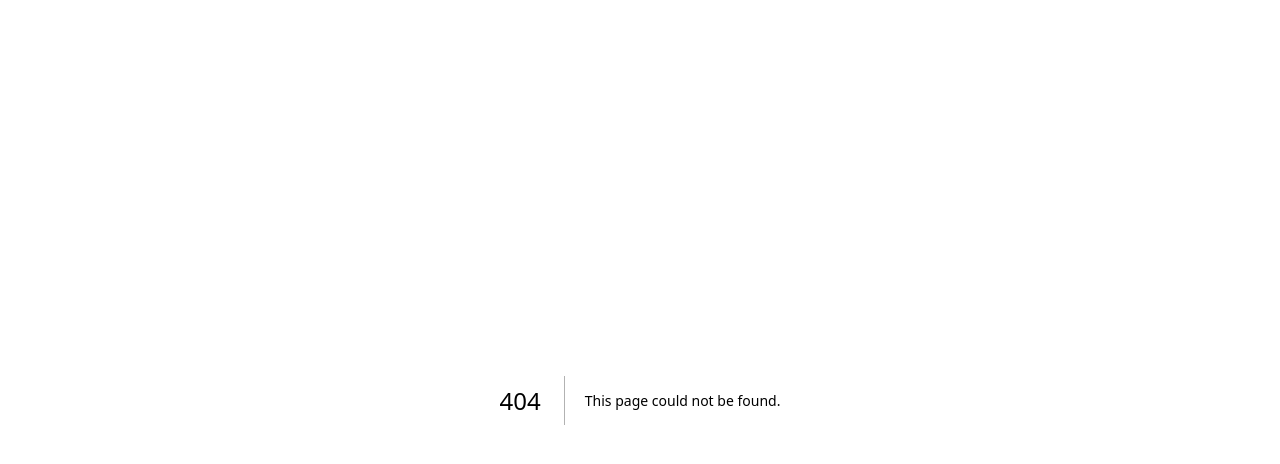
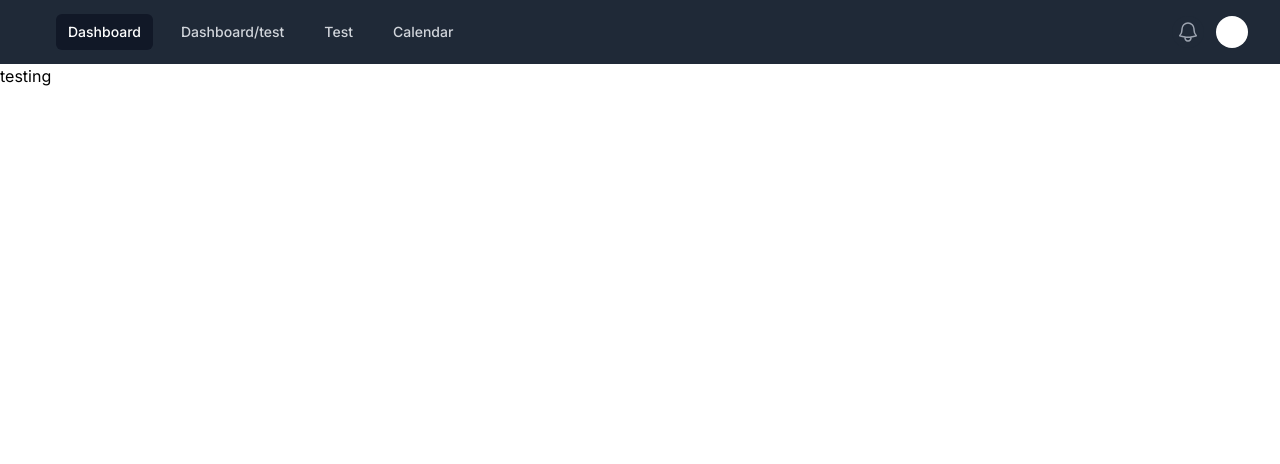
Before and after one commit to sinyongbin/No_Turning_Back, a Next.js app: page /test in a window 1280 px wide. Before the commit this address had no page. Shown: the top 464 px of the page. Built offline with nearby package versions, Linux system fonts and the light colour scheme.

Commit message:
Navbar added
navbar design from tailwindcss

```diff
--- a/package.json
+++ b/package.json
@@ -10,6 +10,7 @@
   },
   "dependencies": {
     "@headlessui/react": "^1.7.17",
+    "@heroicons/react": "^2.0.18",
     "@prisma/client": "^5.3.1",
     "@types/react": "18.2.22",
     "@types/react-dom": "18.2.7",
--- a/src/app/components/Login/MyModal.tsx
+++ b/src/app/components/Login/MyModal.tsx
@@ -35,8 +35,7 @@
                 <Dialog.Panel className="w-full max-w-md transform overflow-hidden rounded-2xl bg-white p-6 text-left align-middle shadow-xl transition-all">
                   <Dialog.Title
                     as="h3"
-                    className="text-lg font-medium leading-6 text-center text-gray-900"
-                  >
+                    className="text-lg font-medium leading-6 text-center text-gray-900">
                     JdoBak
                   </Dialog.Title>
                   <div className="mt-2">
--- /dev/null
+++ b/src/app/components/NavBar/Navbar.tsx
@@ -0,0 +1,156 @@
+"use client"
+
+import { Fragment } from 'react'
+import { Disclosure, Menu, Transition } from '@headlessui/react'
+import { Bars3Icon, BellIcon, XMarkIcon } from '@heroicons/react/24/outline'
+import { useState } from 'react'
+
+const navigation = [
+    { name: 'Dashboard', href: '/dashboard', current: true },
+    { name: 'Dashboard/test', href: '/dashboard/test', current: false },
+    { name: 'Test', href: '/test', current: false },
+    { name: 'Calendar', href: '/editor', current: false },
+  ]
+//api 에서 추가하라고 함
+function classNames(...classes : any) {
+    return classes.filter(Boolean).join(' ')
+}
+
+export default function Navbar() {
+    let [isOpen, setIsOpen] = useState(true)
+   return (
+     <Disclosure as="nav" className="bg-gray-800 sticky top-0">
+       {({ open }) => (
+         <>
+           <div className="mx-auto max-w-7xl px-2 sm:px-6 lg:px-8">
+             <div className="relative flex h-16 items-center justify-between">
+               <div className="absolute inset-y-0 left-0 flex items-center sm:hidden">
+                 {/* Mobile menu button*/}
+                 <Disclosure.Button className="relative inline-flex items-center justify-center rounded-md p-2 text-gray-400 hover:bg-gray-700 hover:text-white focus:outline-none focus:ring-2 focus:ring-inset focus:ring-white">
+                   <span className="absolute -inset-0.5" />
+                   <span className="sr-only">Open main menu</span>
+                   {open ? (
+                     <XMarkIcon className="block h-6 w-6" aria-hidden="true" />
+                   ) : (
+                     <Bars3Icon className="block h-6 w-6" aria-hidden="true" />
+                   )}
+                 </Disclosure.Button>
+               </div>
+               <div className="flex flex-1 items-center justify-center sm:items-stretch sm:justify-start">
+                 <div className="flex flex-shrink-0 items-center">
+
+                   {/*Image    className="h-8 w-auto"
+                     src="/static/next.svg"
+                     alt="Your Company"*/}
+                 </div>
+                 <div className="hidden sm:ml-6 sm:block">
+                   <div className="flex space-x-4">
+                     {navigation.map((item) => (
+                       <a
+                         key={item.name}
+                         href={item.href}
+                         className={classNames(
+                           item.current ? 'bg-gray-900 text-white' : 'text-gray-300 hover:bg-gray-700 hover:text-white',
+                           'rounded-md px-3 py-2 text-sm font-medium'
+                         )}
+                         aria-current={item.current ? 'page' : undefined}
+                       >
+                         {item.name}
+                       </a>
+                     ))}
+                   </div>
+                 </div>
+               </div>
+               <div className="absolute inset-y-0 right-0 flex items-center pr-2 sm:static sm:inset-auto sm:ml-6 sm:pr-0">
+                 <button
+                   type="button"
+                   className="relative rounded-full bg-gray-800 p-1 text-gray-400 hover:text-white focus:outline-none focus:ring-2 focus:ring-white focus:ring-offset-2 focus:ring-offset-gray-800"
+                 >
+                   <span className="absolute -inset-1.5" />
+                   <span className="sr-only">View notifications</span>
+                   <BellIcon className="h-6 w-6" aria-hidden="true" />
+                 </button>
+
+                 {/* Profile dropdown */}
+                 <Menu as="div" className="relative ml-3">
+                   <div>
+                     <Menu.Button className="relative flex rounded-full bg-gray-800 text-sm focus:outline-none focus:ring-2 focus:ring-white focus:ring-offset-2 focus:ring-offset-gray-800">
+                       <span className="absolute -inset-1.5" />
+                       <span className="sr-only">Open user menu</span>
+                       <input
+                         className="h-8 w-8 rounded-full"
+                         src="https://images.unsplash.com/photo-1472099645785-5658abf4ff4e?ixlib=rb-1.2.1&ixid=eyJhcHBfaWQiOjEyMDd9&auto=format&fit=facearea&facepad=2&w=256&h=256&q=80"
+                         alt=""
+                       />
+                     </Menu.Button>
+                   </div>
+                   <Transition
+                     as={Fragment}
+                     enter="transition ease-out duration-100"
+                     enterFrom="transform opacity-0 scale-95"
+                     enterTo="transform opacity-100 scale-100"
+                     leave="transition ease-in duration-75"
+                     leaveFrom="transform opacity-100 scale-100"
+                     leaveTo="transform opacity-0 scale-95"
+                   >
+                     <Menu.Items className="absolute right-0 z-10 mt-2 w-48 origin-top-right rounded-md bg-white py-1 shadow-lg ring-1 ring-black ring-opacity-5 focus:outline-none">
+                       <Menu.Item>
+                         {({ active }) => (
+                           <a
+                             href="#"
+                             className={classNames(active ? 'bg-gray-100' : '', 'block px-4 py-2 text-sm text-gray-700')}
+                           >
+                             Your Profile
+                           </a>
+                         )}
+                       </Menu.Item>
+                       <Menu.Item>
+                         {({ active }) => (
+                           <a
+                             href="#"
+                             className={classNames(active ? 'bg-gray-100' : '', 'block px-4 py-2 text-sm text-gray-700')}
+                           >
+                             Settings
+                           </a>
+                         )}
+                       </Menu.Item>
+                       <Menu.Item>
+                         {({ active }) => (
+                           <a
+                             href="#"
+                             className={classNames(active ? 'bg-gray-100' : '', 'block px-4 py-2 text-sm text-gray-700')}
+                           >
+                             Sign out
+                           </a>
+                         )}
+                       </Menu.Item>
+                     </Menu.Items>
+                   </Transition>
+                 </Menu>
+               </div>
+             </div>
+           </div>
+
+           <Disclosure.Panel className="sm:hidden">
+             <div className="space-y-1 px-2 pb-3 pt-2">
+               {navigation.map((item) => (
+                 <Disclosure.Button
+                   key={item.name}
+                   as="a"
+                   href={item.href}
+                   className={classNames(
+                     item.current ? 'bg-gray-900 text-white' : 'text-gray-300 hover:bg-gray-700 hover:text-white',
+                     'block rounded-md px-3 py-2 text-base font-medium'
+                   )}
+                   aria-current={item.current ? 'page' : undefined}
+                 >
+                   {item.name}
+                 </Disclosure.Button>
+               ))}
+             </div>
+           </Disclosure.Panel>
+         </>
+       )}
+     </Disclosure>
+   )
+ }
--- a/src/app/layout.tsx
+++ b/src/app/layout.tsx
@@ -1,6 +1,7 @@
 import './globals.css'
 import type { Metadata } from 'next'
 import { Inter } from 'next/font/google'
+import Navbar from './components/NavBar/Navbar'
 
 const inter = Inter({ subsets: ['latin'] })
 
@@ -16,7 +17,10 @@
 }) {
   return (
     <html lang="en">
-      <body className={inter.className}>{children}</body>
+
+      <body className={inter.className}>
+      <Navbar/>
+        {children}</body>
     </html>
   )
 }
--- /dev/null
+++ b/src/app/test/layout.tsx
@@ -0,0 +1,12 @@
+export default function RootLayout({
+  children,
+}: {
+  children: React.ReactNode
+}) {
+  return (
+    <div>
+      {children}
+    </div>
+
+  )
+}
--- /dev/null
+++ b/src/app/test/page.tsx
@@ -0,0 +1,16 @@
+"use client"
+import { MyModal } from "../components/Login/MyModal";
+import {useState} from'react'
+export default function Test() {
+  const [isOpen, setIsOpen] = useState(false);
+  function closeModal()
+  {
+      setIsOpen(false)
+  }
+  return (
+    <div>
+        <button onClick={()=>setIsOpen(true)}> testing </button>
+        <MyModal closeModal={closeModal} isOpen={isOpen}/>
+    </div>
+  )
+}
```
Also changed, not shown: 2 other files (tests, documents, lock files or other folders).
